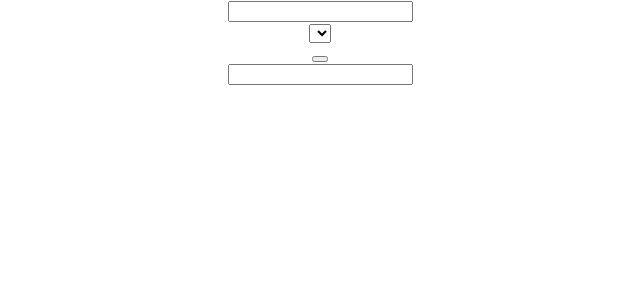
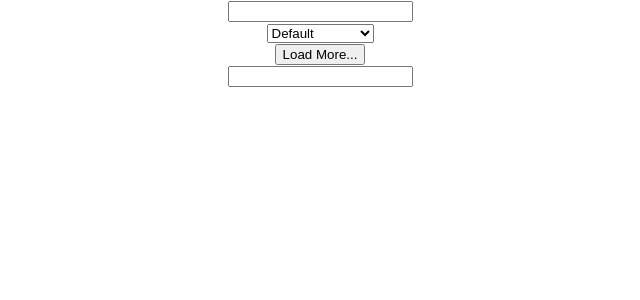
Before and after one commit to timidgeek/atlas-cinema-guru, a React (Create React App) app in the folder pocket_app/: page / in a window 1280 px wide. Shown: the top 300 px of the page, without its empty margins (320-960 px from the left). Built offline with nearby package versions, Linux system fonts and the light colour scheme.

Commit message:
updated labels for selectInput and button components

```diff
--- a/pocket_app/src/App.js
+++ b/pocket_app/src/App.js
@@ -1,5 +1,8 @@
 // functional imports
 import React from 'react';
+import { useState } from 'react';
+
+// component imports
 import Button from './components/general/Button';
 import Input from './components/general/Input';
 import SearchBar from './components/general/SearchBar';
@@ -9,11 +12,19 @@ import SelectInput from './components/general/SelectInput';
 import './App.css';
 
 function App() {
+  const options = [
+    { value: 'Default', label: 'Default' },
+    { value: 'Latest', label: 'Latest' },
+    { value: 'Oldest', label: 'Oldest' },
+    { value: 'Highest Rated', label: 'Highest Rated' },
+    { value: 'Lowest Rated', label: 'Lowest Rated' }
+  ]
+
   return (
     <div className="App">
       <Input />
-      <SelectInput />
-      <Button />
+      <SelectInput options={options}/>
+      <Button label="Load More..." className="custom-button" />
       <SearchBar />
     </div>
   );
--- a/pocket_app/src/components/general/Button.js
+++ b/pocket_app/src/components/general/Button.js
@@ -15,11 +15,11 @@ export default function Button(props) {
 
     return (
       <div>
-        <label>{label}</label>
         <button
           className={className}
           onClick={onClick}
         >
+          {label}
           {icon && <FontAwesomeIcon icon={icon} />}
         </button>
       </div>
```
